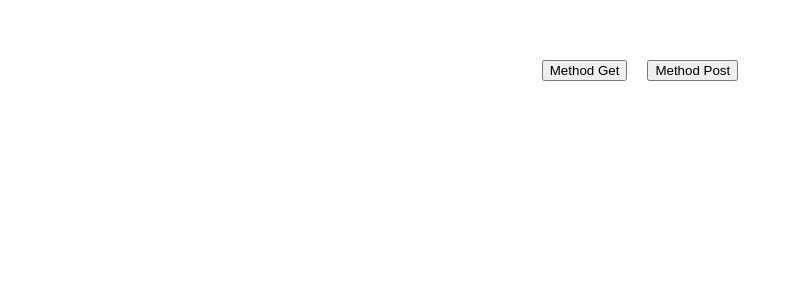
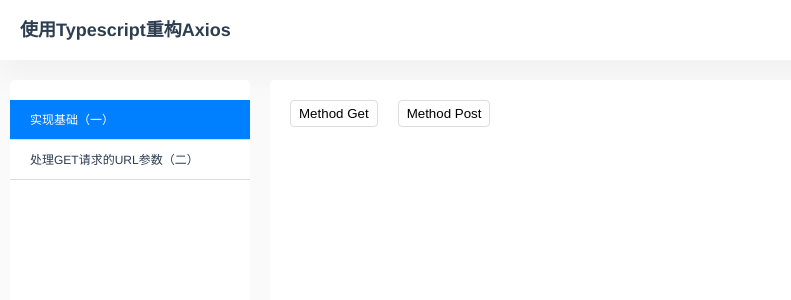
Before and after one commit to 2513022260/ts-axios, a Vue app: page / in a window 1280 px wide. Shown: the top 300 px of the page, without its empty margins (0-791 px from the left). Built offline with nearby package versions, Linux system fonts and the light colour scheme.

Commit message:
🌈 style: 优化下布局及样式

```diff
--- a/src/App.vue
+++ b/src/App.vue
@@ -1,13 +1,92 @@
 <template>
-  <router-view/>
+  <div class="page">
+    <div class="page-title">
+      <h1>使用Typescript重构Axios</h1>
+    </div>
+    <div class="page-content">
+      <LeftMenu class="page-menu" />
+      <router-view class="page-main"/>
+    </div>
+
+  </div>
+
 </template>
+
+<script lang="ts">
+import { defineComponent } from 'vue';
+import LeftMenu from './components/LeftMenu'
+
+export default defineComponent({
+  components: { LeftMenu }
+})
+</script>
 
 <style lang="stylus">
 #app
+  height 100%
+  min-height 100vh
   font-family Avenir, Helvetica, Arial, sans-serif
   -webkit-font-smoothing antialiased
   -moz-osx-font-smoothing grayscale
-  text-align center
   color #2c3e50
-  margin-top 60px
+  display flex
+  flex-direction column
+
+:root
+  --themeColor #007fff
+
+*
+  margin 0
+  padding 0
+  box-sizing border-box
+body
+  background-color #fafafa
+nav, ul, li
+  list-style none
+a
+  text-decoration none
+  color #2c3e50
+button
+  padding 5px 8px
+  background-color #fff
+  border 1px solid #ddd
+  border-radius 4px
+  cursor pointer
+  &:hover
+    color var(--themeColor)
+    border-color var(--themeColor)
+
+.page
+  display flex
+  flex-direction column
+  flex 1
+.page-title
+  margin-bottom 20px
+  padding 0 20px
+  height 60px
+  line-height 60px
+  background-color #fff
+  box-shadow 0px 16px 32px rgba(0, 0, 0, 0.04)
+  h1
+    width 1260px
+    margin 0 auto
+    font-size 18px
+.page-content
+  flex 1
+  display flex
+  margin 0 auto
+.page-menu
+  width 240px
+  margin-right 20px
+  padding 20px 0
+  flex-shrink 0
+  background-color #fff
+  border-radius 5px
+  overflow hidden
+.page-main
+  width 1000px
+  padding 20px
+  background-color #fff
+  border-radius 5px
+  overflow hidden
 </style>
--- /dev/null
+++ b/src/components/LeftMenu.vue
@@ -0,0 +1,50 @@
+<template>
+  <nav class="left-menu">
+    <ul>
+      <li v-for="item in menu" :key="item.name">
+        <router-link :to="{ name: item.name } ">{{ item.label }}</router-link>
+      </li>
+    </ul>
+  </nav>
+</template>
+
+<script lang="ts">
+import { defineComponent } from 'vue';
+export default defineComponent({
+  name: 'leftMenu',
+  setup() {
+    const menu = [
+      { name: 'home', label: '实现基础（一）' },
+      { name: 'get', label: '处理GET请求的URL参数（二）' }
+    ]
+
+    return {
+      menu
+    }
+  }
+})
+</script>
+
+<style lang="stylus" scoped>
+ul
+  display flex
+  flex-direction column
+li
+  height 40px
+  line-height 40px
+  border-bottom 1px solid #ddd
+  a
+    display block
+    width 100%
+    height 100%
+    padding 0 20px
+    font-size 12px
+    text-align left
+    &:hover
+      color #fff
+      background-color var(--themeColor)
+
+.router-link-active
+  color #fff
+  background-color var(--themeColor)
+</style>
--- a/src/router/index.ts
+++ b/src/router/index.ts
@@ -1,6 +1,7 @@
 import { createRouter, createWebHistory, RouteRecordRaw } from 'vue-router'
-const HomeView = () => import(/* webpackChunkName: "about" */ '../views/HomeView.vue')
-const AboutView = () => import(/* webpackChunkName: "about" */ '../views/AboutView.vue')
+
+const HomeView = () => import(/* webpackChunkName: "home" */ '../views/HomeView.vue')
+const GetView = () => import(/* webpackChunkName: "get" */ '../views/GetView.vue')
 
 const routes: Array<RouteRecordRaw> = [
   {
@@ -9,9 +10,9 @@
     component: HomeView
   },
   {
-    path: '/about',
-    name: 'about',
-    component: AboutView
+    path: '/get',
+    name: 'get',
+    component: GetView
   }
 ]
 
```
Also changed, not shown: src/views/GetView.vue (renamed from src/views/AboutView.vue).
